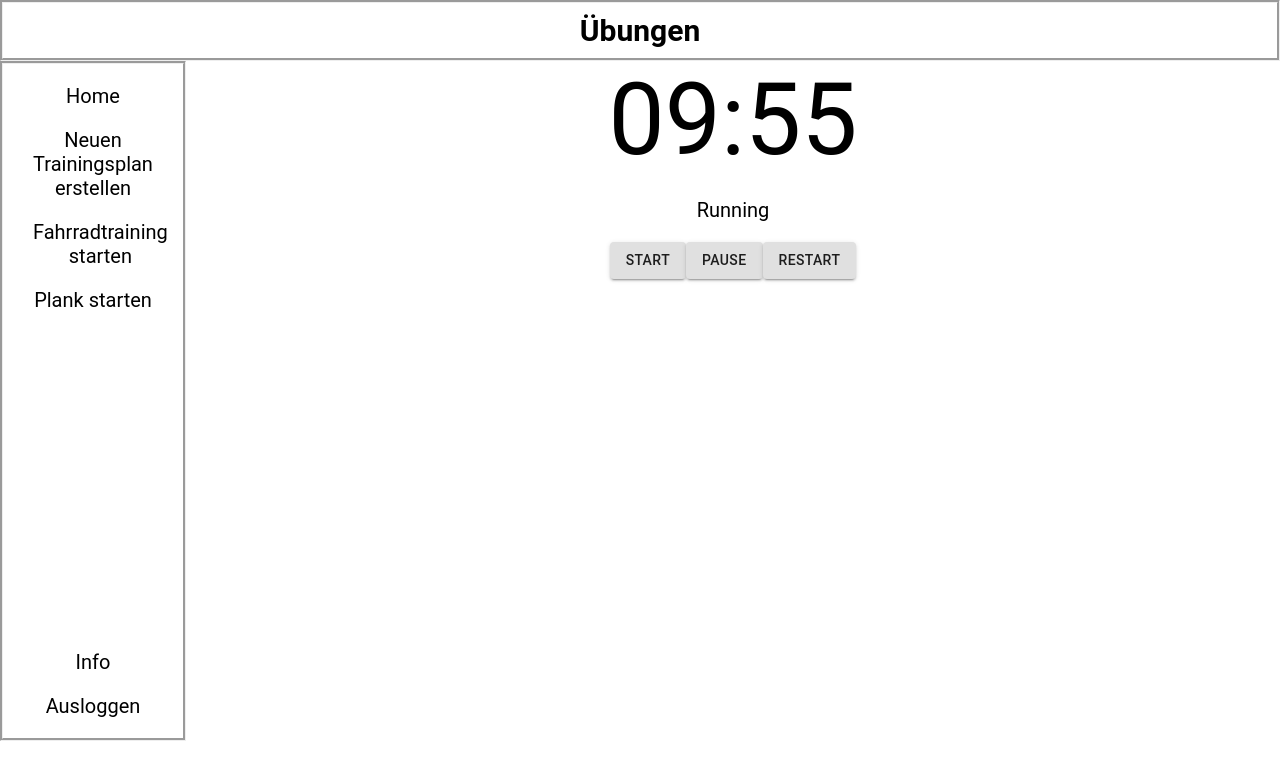
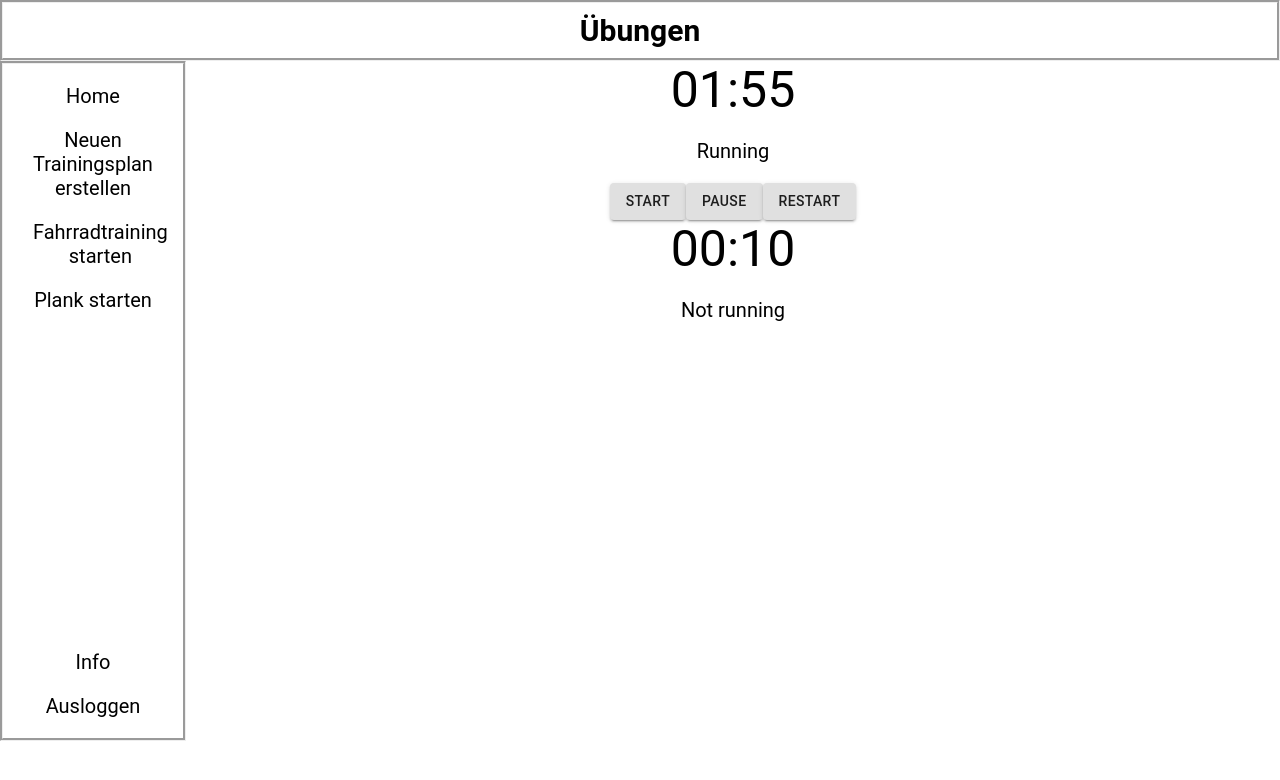
Before and after one commit to Laurin291/fitnesswebapp, a React (Create React App) app: page /Plankanimation in a window 1280 px wide. Shown: the top 780 px of the page. Built offline with nearby package versions, Linux system fonts and the light colour scheme.

Commit message:
Zweiter Timer mit Pausen hinzugefügt

```diff
--- a/src/pages/Plank.js
+++ b/src/pages/Plank.js
@@ -1,21 +1,9 @@
 import React, {useState} from 'react'
-import data from "../data.js";
 import {Link} from "react-router-dom";
 import {Button} from "@material-ui/core";
 import {ButtonGroup} from "@mui/material";
 
 export default function Plank() {
-    const [setValue] = useState();
-    const [setNumChildren] = useState(0)
-    const data2 = data.get('uebungen')
-    const addComponent = () => {
-        setNumChildren(data2.length)
-    }
-
-    function handleChange(e) {
-        addComponent()
-        setValue(e.target.value);
-    }
 
     return (
         <>
@@ -32,6 +20,7 @@ export default function Plank() {
                             <Button>150</Button>
                             <Button>180</Button>
                         </ButtonGroup>
+
                     </div>
                     <Button id="navac" variant="outlined">
                         <Link to="/Plankanimation">Start</Link>
--- a/src/pages/Plankanimation.js
+++ b/src/pages/Plankanimation.js
@@ -2,7 +2,7 @@ import React, {useState, useEffect, useRef} from 'react';
 import {useTimer} from 'react-timer-hook';
 import {Button} from "@material-ui/core";
 
-function MyTimer({expiryTimestamp}) {
+function MyTimer({expiryTimestamp, setIsTimer2Running}) {
 
     const {
         totalSeconds,
@@ -14,33 +14,23 @@ function MyTimer({expiryTimestamp}) {
         resume,
         restart,
     } = useTimer({expiryTimestamp, onExpire: () => console.warn('onExpire called')});
-    //console.log(totalSeconds);
 
     const latestTotalSecondsRef = useRef(totalSeconds);
 
-    useEffect(()=>{
+    useEffect(() => {
         if (latestTotalSecondsRef.current - totalSeconds >= 30) {
             latestTotalSecondsRef.current = totalSeconds;
             pause();
-            setTimeout(() => resume(), 10000);
+            setIsTimer2Running(true);
+            setTimeout(() => {resume();setIsTimer2Running(false);}, 10000);
+
         }
-    }, [pause, resume, totalSeconds]);
+    }, [pause, resume, totalSeconds, setIsTimer2Running]);
 
-    /*useEffect(() => {
-        const interval = setInterval(() => {
-            // Hier wird die Pause-Funktion für 10 Sekunden aufgerufen
-            pause();
-            setTimeout(() => {
-                resume();
-            }, 10000);
-        }, 30000);
-
-        return () => clearInterval(interval);
-    }, [pause, resume]);*/
 
     return (
         <div style={{textAlign: 'center', color: "black"}}>
-            <div style={{fontSize: '100px'}}>
+            <div style={{fontSize: '50px'}}>
                 <span>{minutes.toString().padStart(2, "0")}</span>:<span>{seconds.toString().padStart(2, "0")}</span>
             </div>
             <p>{isRunning ? 'Running' : 'Not running'}</p>
@@ -49,20 +39,66 @@ function MyTimer({expiryTimestamp}) {
             <Button variant="contained" onClick={() => {
                 // Restarts to 10 minutes timer
                 const time = new Date();
-                time.setSeconds(time.getSeconds() + 600);
+                time.setSeconds(time.getSeconds() + 120);
                 restart(time);
             }}>Restart</Button>
         </div>
     );
 }
 
+function MyTimer2({expiryTimestamp, isRunning}) {
+    const {
+        totalSeconds,
+        seconds,
+        minutes,
+        pause,
+        resume,
+        restart,
+        isRunning:isRunning2
+    } = useTimer({expiryTimestamp, onExpire: () => console.warn('onExpire called')});
+
+    useEffect(() => {
+
+
+        if (!isRunning) {
+            console.log("Running")
+            pause();
+
+        } else {
+            console.log("Notrunning")
+           resume()
+        }
+        if (seconds === 0 && !isRunning) {
+            // Der Timer ist abgelaufen und läuft, also setzen wir ihn auf 10 Sekunden zurück
+            expiryTimestamp = new Date();
+            expiryTimestamp.setSeconds(expiryTimestamp.getSeconds() + 10);
+            restart(expiryTimestamp)
+        }
+    }, [isRunning, pause, resume,totalSeconds,restart]);
+    return (
+        <div style={{textAlign: 'center', color: "black"}}>
+            <div style={{fontSize: '50px'}}>
+                <span>{minutes.toString().padStart(2, "0")}</span>:<span>{seconds.toString().padStart(2, "0")}</span>
+            </div>
+            <p>{isRunning2 ? 'Running' : 'Not running'}</p>
+        </div>
+    );
+}
+
 export default function App() {
     const time = new Date();
-    time.setSeconds(time.getSeconds() + 600); // 10 minutes timer
+    const timer = new Date();
+    time.setSeconds(time.getSeconds() + 120); // 2 minutes timer
+    timer.setSeconds(timer.getSeconds() + 10); // 10 Sekunden pause
+
+    const [isTimer2Running, setIsTimer2Running] = useState(false);
+
+
 
     return (
         <div>
-            <MyTimer expiryTimestamp={time}/>
+            <MyTimer expiryTimestamp={time} setIsTimer2Running={setIsTimer2Running}/>
+            <MyTimer2 expiryTimestamp={timer} isRunning={isTimer2Running}/>
         </div>
     );
 }
```
